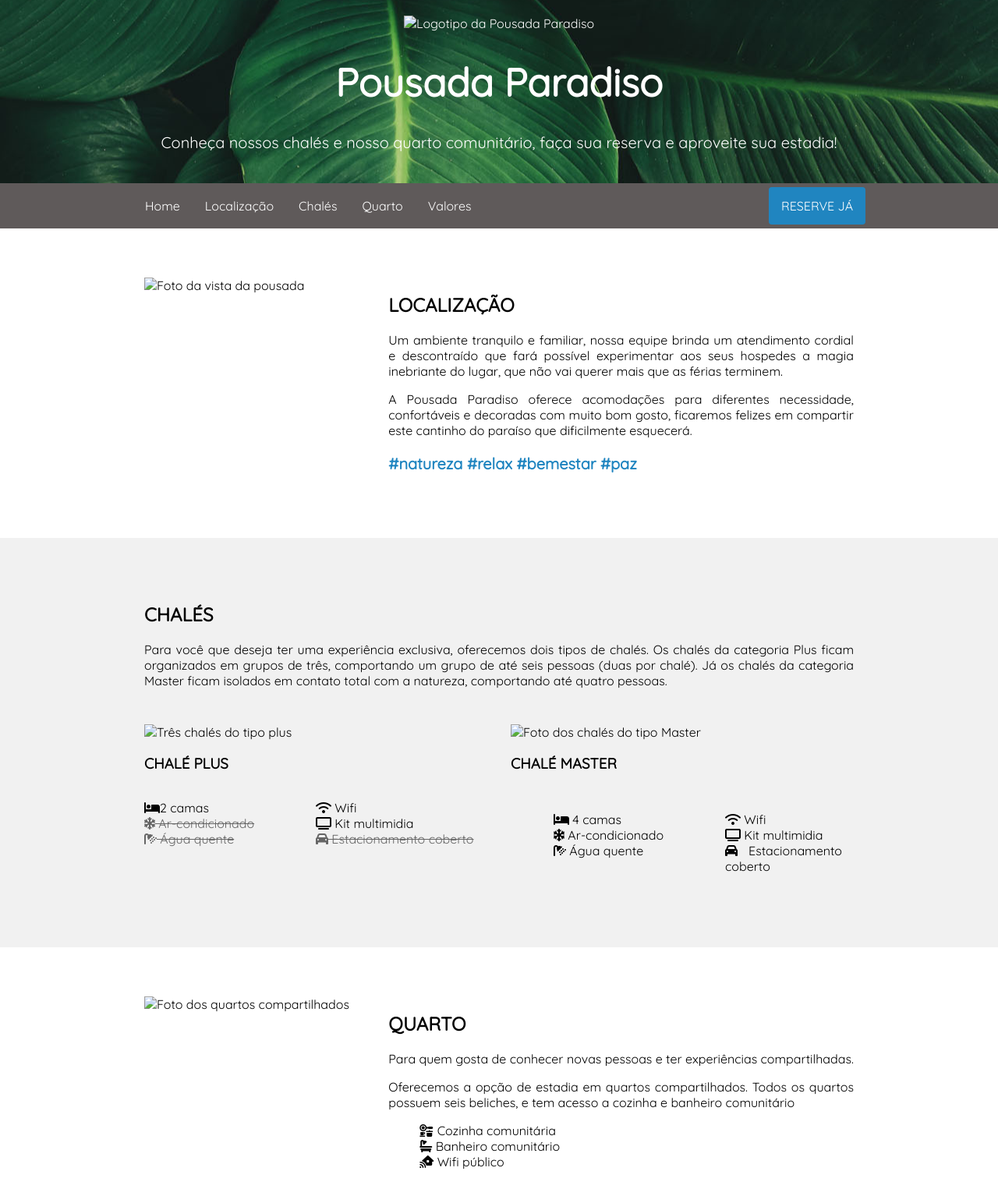
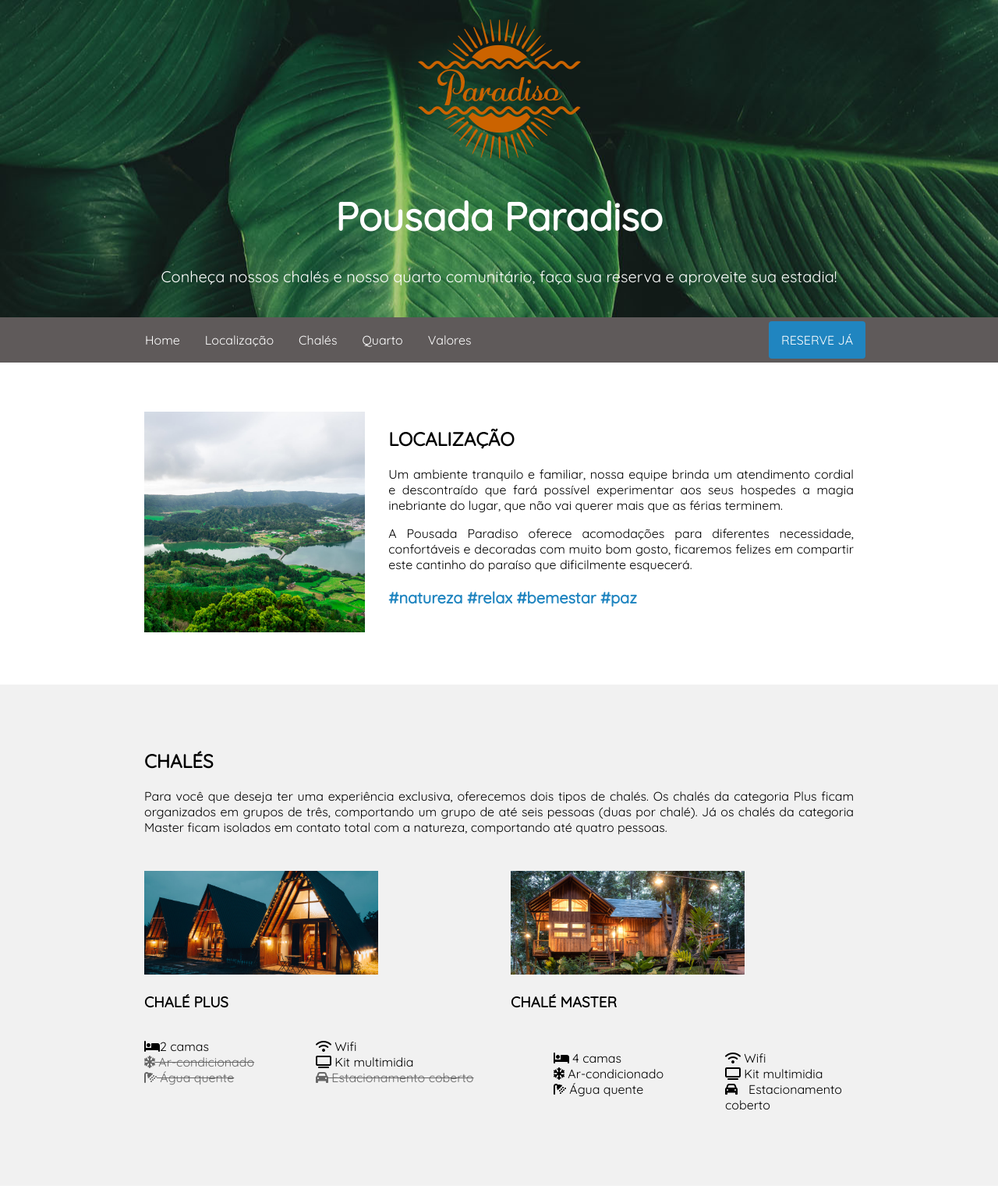
Before and after one commit to henriquehfl/Pousada, a plain HTML site: page index.html in a window 1280 px wide. Shown: the top 1534 px of the page at 78% size. Drawn offline with Linux system fonts and the light colour scheme.

Commit message:
Update index.html

```diff
--- a/index.html
+++ b/index.html
@@ -16,7 +16,7 @@
 <body>
     <div class="cabecalho">
         <div class="container">
-            <img src="imagens/logotipo.png" alt="Logotipo da Pousada Paradiso">
+            <img src="logotipo.png" alt="Logotipo da Pousada Paradiso">
             <h1>Pousada Paradiso</h1>
             <p>Conheça nossos chalés e nosso quarto comunitário, faça sua reserva e aproveite sua estadia!</p>
         </div>
@@ -39,7 +39,7 @@
         <div class="container">
             <div class="row">
                 <div class="col-4">
-                    <img src="imagens/destaque.jpg" alt="Foto da vista da pousada" width="300px">
+                    <img src="destaque.jpg" alt="Foto da vista da pousada" width="300px">
                 </div>
                 <div class="col-8">
                     <h2>LOCALIZAÇÃO</h2>
@@ -65,7 +65,7 @@
                         natureza, comportando até quatro pessoas.</p>
                 </div>
                 <div class="col-6">
-                    <img src="imagens/chale-plus.jpg" alt="Três chalés do tipo plus" width="300px">
+                    <img src="chale-plus.jpg" alt="Três chalés do tipo plus" width="300px">
                     <h3>CHALÉ PLUS</h3>
                     <div class="col-6 p0">
                         <ul class="p0">
@@ -83,7 +83,7 @@
                     </div>
                 </div>
                 <div class="col-6">
-                    <img src="imagens/chale-master.jpg" alt="Foto dos chalés do tipo Master" width="300px">
+                    <img src="chale-master.jpg" alt="Foto dos chalés do tipo Master" width="300px">
                     <h3>CHALÉ MASTER</h3>
                     <div class="col-6">
                         <ul>
@@ -107,7 +107,7 @@
         <div class="container">
             <div class="row">
                 <div class="col-4">
-                    <img src="imagens/quarto.jpg" alt="Foto dos quartos compartilhados" width="300px">
+                    <img src="quarto.jpg" alt="Foto dos quartos compartilhados" width="300px">
                 </div>
                 <div class="col-8">
                     <h2>QUARTO</h2>
@@ -167,7 +167,7 @@
         <div class="container">
             <div class="row">
                 <div class="col-4">
-                    <img src="imagens/logotipo.png" alt="Pousada Paradiso">
+                    <img src="logotipo.png" alt="Pousada Paradiso">
                 </div>
                 <div class="col-4">
                     <h5>Mapa do site</h5>
```
